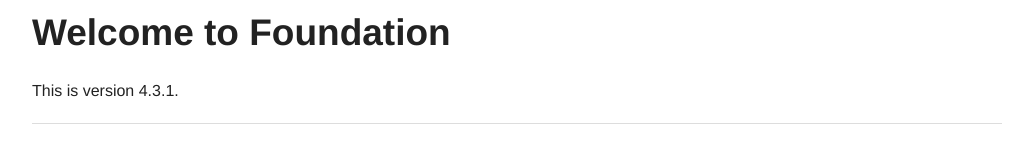
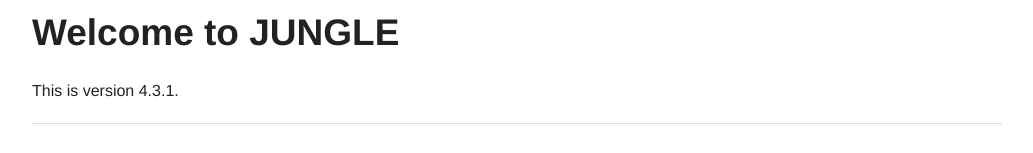
Before and after one commit to andrewgrzyb/The-Purple-Duck, a plain HTML site: page index.html in a window 1280 px wide. Shown: the top 153 px of the page, without its empty margins (123-1156 px from the left). Drawn offline with Linux system fonts and the light colour scheme; files whose address does not match are found by name.

Commit message:
Changed First h2

```diff
--- a/index.html
+++ b/index.html
@@ -19,7 +19,7 @@
 
 	<div class="row">
 		<div class="large-12 columns">
-			<h2>Welcome to Foundation</h2>
+			<h2>Welcome to JUNGLE</h2>
 			<p>This is version 4.3.1.</p>
 			<hr />
 		</div>
```
